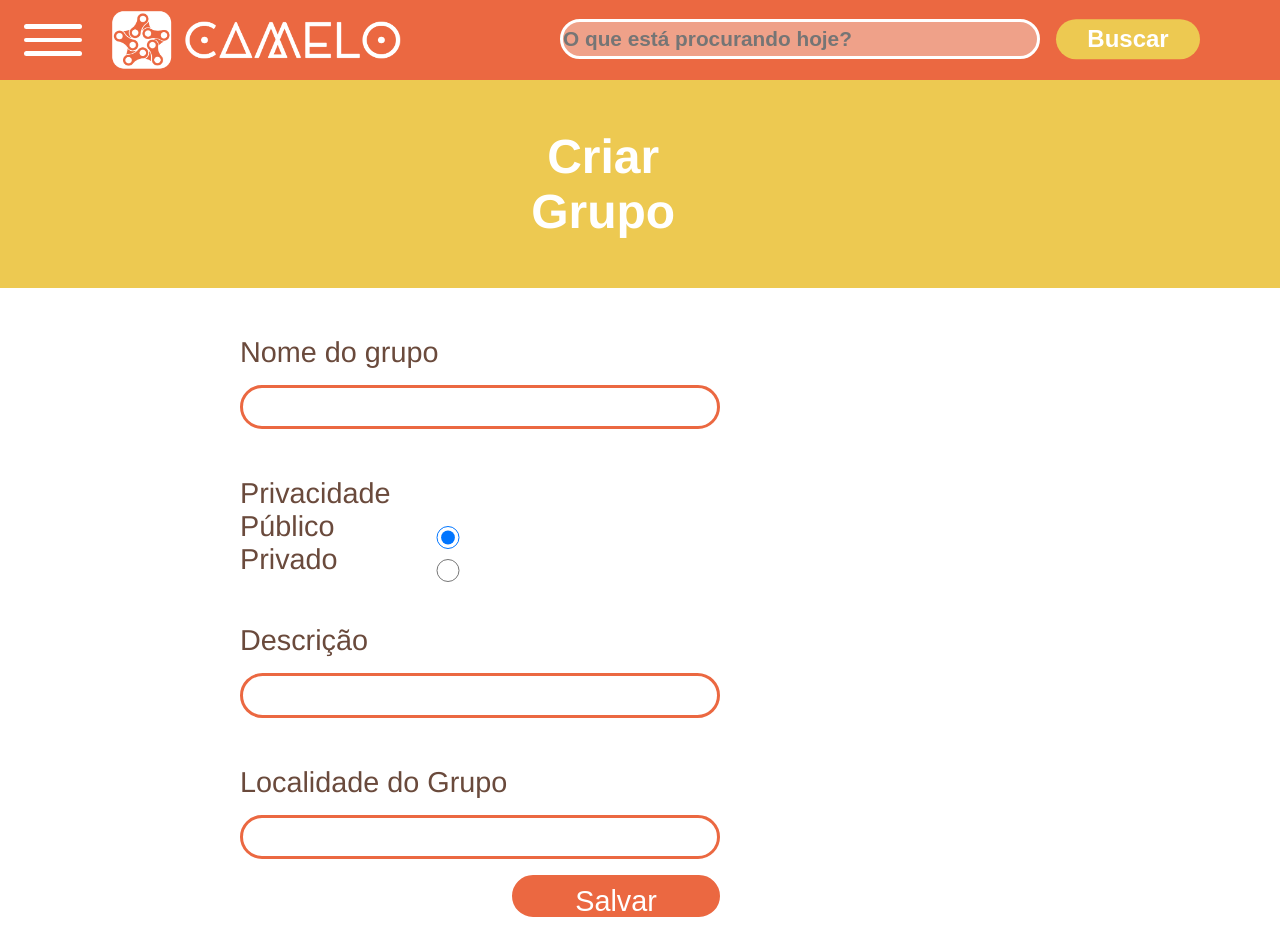
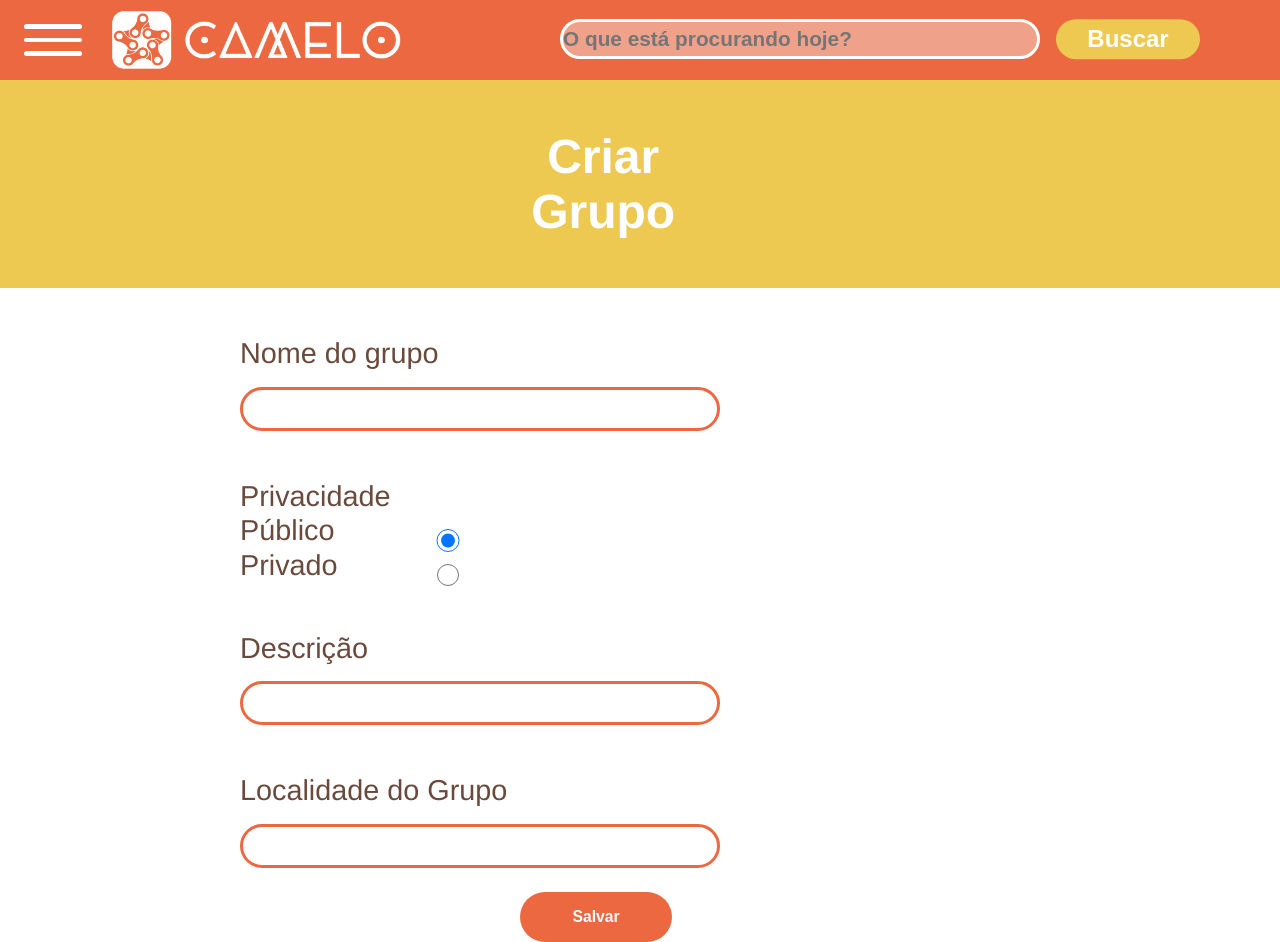
Before and after one commit to portal-ciclismo/front, a React (Create React App) app in the folder app-ciclismo/: page /criargrupo in a window 1280 px wide. Before the commit the page ends 917 px from the top, so only its background shows below. Built offline with nearby package versions, Linux system fonts and the light colour scheme.

Commit message:
Ajuste das especificações das classes no .css

```diff
--- a/app-ciclismo/src/pages-css/CriarGrupo.css
+++ b/app-ciclismo/src/pages-css/CriarGrupo.css
@@ -5,10 +5,10 @@
   margin-top: 3rem;
   font-size: 1.8rem;
   font-family: Helvetica, sans-serif;
-
+  line-height:1.2;
 }
 
-form input {
+.form-div input {
   border: 0.2rem solid #eb6841;
   width: 30rem;
   height: 2.6rem;
@@ -16,22 +16,25 @@ form input {
   padding: 1.2rem;
 }
 
-form input[type=submit] {
+.button-criar-grupo button{
   background-color: #eb6841;
-  color: #fff;
-  cursor: pointer;
-  width: 13rem;
-  font-size: 1.8rem;
   display: flex;
-  margin-left: 32rem;
-  padding-top: 0.4rem;
-  display: inline-block;
-  position: absolute;
-  outline: none;
+  flex-wrap: nowrap;
+  align-items: left;
+  justify-content: center;
+  max-width: max-content;
+
 }
 
-label {
+.button-form{
+  padding-top: 1.5rem;
+  display: flex;
+  margin-left: 32.5rem;
+}
+
+.form-div label {
   color: #6a4a3c;
+
 }
 
 .radio-options input {
@@ -43,7 +46,8 @@ label {
   position: absolute;
 }
 
-form br {
+
+.form-div form br {
   display: flex;
 }
 
--- a/app-ciclismo/src/pages/CriarGrupo.js
+++ b/app-ciclismo/src/pages/CriarGrupo.js
@@ -93,7 +93,7 @@ return (
 
     </div>
 
-    <div className='form-div'  >
+    <div className="form-div"  >
         <label>Descrição</label>
         <input type="text" placeholder="  "
         id="description"
@@ -103,7 +103,7 @@ return (
         onBlur={formik.handleBlur}/>
     </div>
 
-    <div className='form-div'  >
+    <div className="form-div"  >
         <label>Localidade do Grupo</label>
         <input type="text" placeholder="  "
         id="location"
@@ -114,8 +114,8 @@ return (
         required/>
     </div>
 
-    <div>
-        <input type='submit' value='Salvar'/>
+    <div className="button-form">
+        <button className="button-criar-grupo" type="submit" onSubmit={formik.handleSubmit}>Salvar</button>
     </div>
 
     </form>
```
